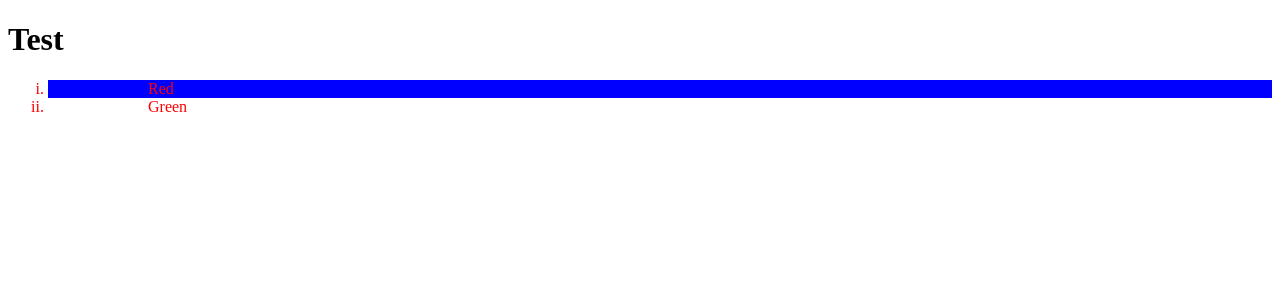
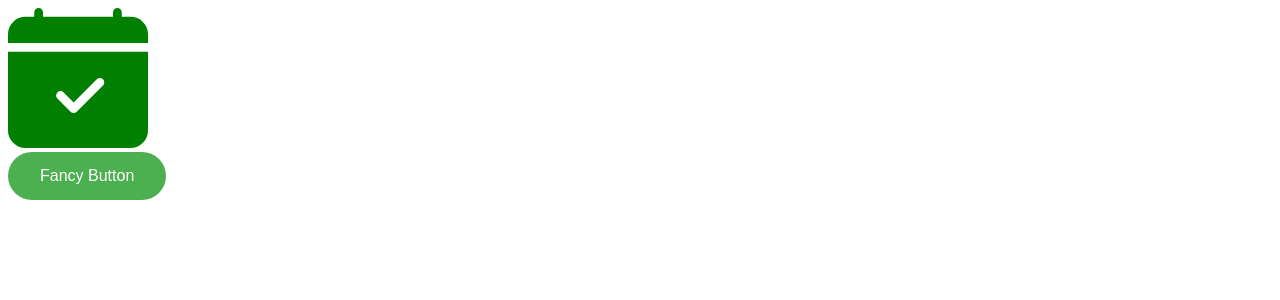
Before and after one commit to Murugananthstr/React18WithTypeScript, a React (Vite) app in the folder react-app/: page / in a window 1280 px wide. Shown: the top 300 px of the page. Built offline with nearby package versions, Linux system fonts and the light colour scheme.

Commit message:
how to use react-icons

```diff
--- a/react-app/package.json
+++ b/react-app/package.json
@@ -14,6 +14,7 @@
     "bootstrap": "^5.2.3",
     "react": "^18.2.0",
     "react-dom": "^18.2.0",
+    "react-icons": "^4.7.1",
     "styled-components": "^5.3.10"
   },
   "devDependencies": {
--- a/react-app/src/App.tsx
+++ b/react-app/src/App.tsx
@@ -1,17 +1,15 @@
-import ListGroup from "./components/ListGroup/";
 import "./App.css";
+import { BsFillCalendarCheckFill } from "react-icons/bs";
+import Button from "./components/Button/Button";
 
 function App() {
-  const handleSelectedItem = (item: string) => {
-    console.log(item);
-  };
-
   return (
     <div>
-      <ListGroup
-        items={["Red", "Green"]}
-        heading="Test"
-        onSelectItem={() => handleSelectedItem}
+      <BsFillCalendarCheckFill size="140" color="green" />
+      <Button
+        buttonColor="primary"
+        children="Fancy Button"
+        onClick={() => console.log("clicked")}
       />
     </div>
   );
--- /dev/null
+++ b/react-app/src/components/Button/Button.module.css
@@ -0,0 +1,11 @@
+.fancyButton {
+  background-color: #4caf50; /* Green */
+  border: none;
+  color: white;
+  padding: 15px 32px;
+  text-align: center;
+  text-decoration: none;
+  display: inline-block;
+  font-size: 16px;
+  border-radius: 25px;
+}
--- a/react-app/src/components/Button.tsx
+++ b/react-app/src/components/Button/Button.tsx
@@ -1,4 +1,5 @@
 import { ReactNode } from "react";
+import style from "./Button.module.css";
 
 interface Props {
   buttonColor:
@@ -19,7 +20,8 @@ const Button = ({ buttonColor, children, onClick }: Props) => {
     <div>
       <button
         type="button"
-        className={"btn btn-" + buttonColor}
+        // className={"btn btn-" + buttonColor}
+        className={style.fancyButton}
         onClick={onClick}
       >
         {children}
```
Also changed, not shown: 1 other file (tests, documents, lock files or other folders).
